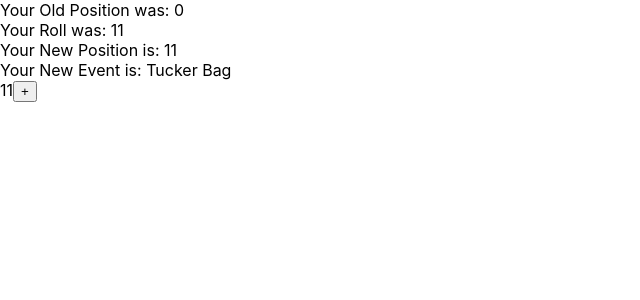
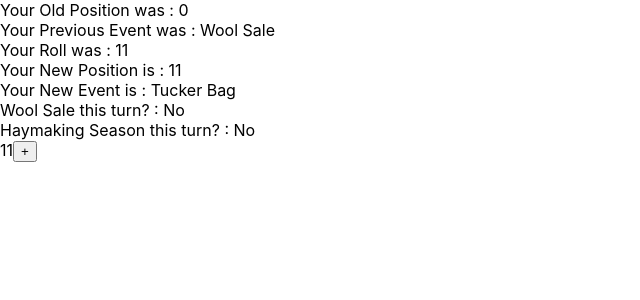
Before and after one commit to michaelkernaghan/sheepreact, a React (Create React App) app in the folder sheepgame/: page / in a window 1280 px wide. Shown: the top 300 px of the page, without its empty margins (0-640 px from the left). Built offline with nearby package versions, Linux system fonts and the light colour scheme.

Commit message:
added check for wool sale and for haymaking season

```diff
--- a/sheepgame/src/App.tsx
+++ b/sheepgame/src/App.tsx
@@ -8,22 +8,39 @@ function rollDice() {
   return randomDice1 + randomDice2;
 }
 
+
+
 const Move: React.FC = () => {
+  let woolsale = 'No';
+  let haymaking = 'No';
   const [value, setValue] = useState(0);
   let initial_position = value
   const dieRoll = rollDice();
-  const new_position = (initial_position + dieRoll) % 43
-
+  let new_position = (initial_position + dieRoll)
+  if (new_position > 43)  {
+    woolsale = 'Yes';
+  }
+  if (new_position === 0)  {
+    woolsale = 'Yes';
+  }
+  if (new_position > 36)
+      { if (new_position < 43) {
+    haymaking = 'Yes';
+  }}
+  const modded_position = new_position % 43
   return (
     <div className="Move">
-      <div>Your Old Position was: {initial_position}</div>
-      <div>Your Roll was: {dieRoll}</div>
-      <div>Your New Position is: {new_position}</div>
-      <div>Your New Event is: {board_position_array[new_position]}</div>
-      <span>{new_position}</span>
+      <div>Your Old Position was : {initial_position}</div>
+      <div>Your Previous Event was : {board_position_array[initial_position]}</div>
+      <div>Your Roll was : {dieRoll}</div>
+      <div>Your New Position is : {modded_position}</div>
+      <div>Your New Event is : {board_position_array[modded_position]}</div>
+      <div>Wool Sale this turn? : {woolsale}</div>
+      <div>Haymaking Season this turn? : {haymaking}</div>
+      <span>{modded_position}</span>
       <button
         type="button"
-        onClick={() => setValue(new_position)}>+
+        onClick={() => setValue(modded_position)}>+
       </button>
     </div>
   );
```
